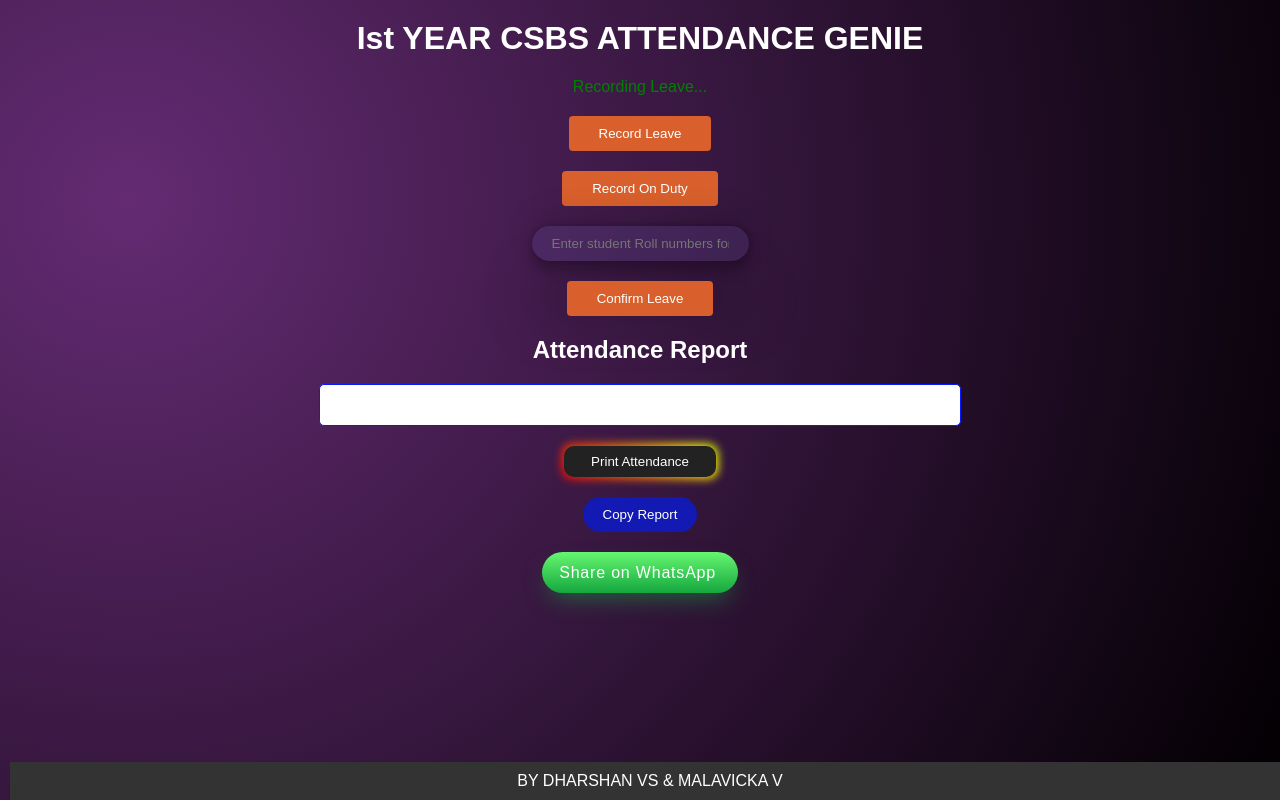
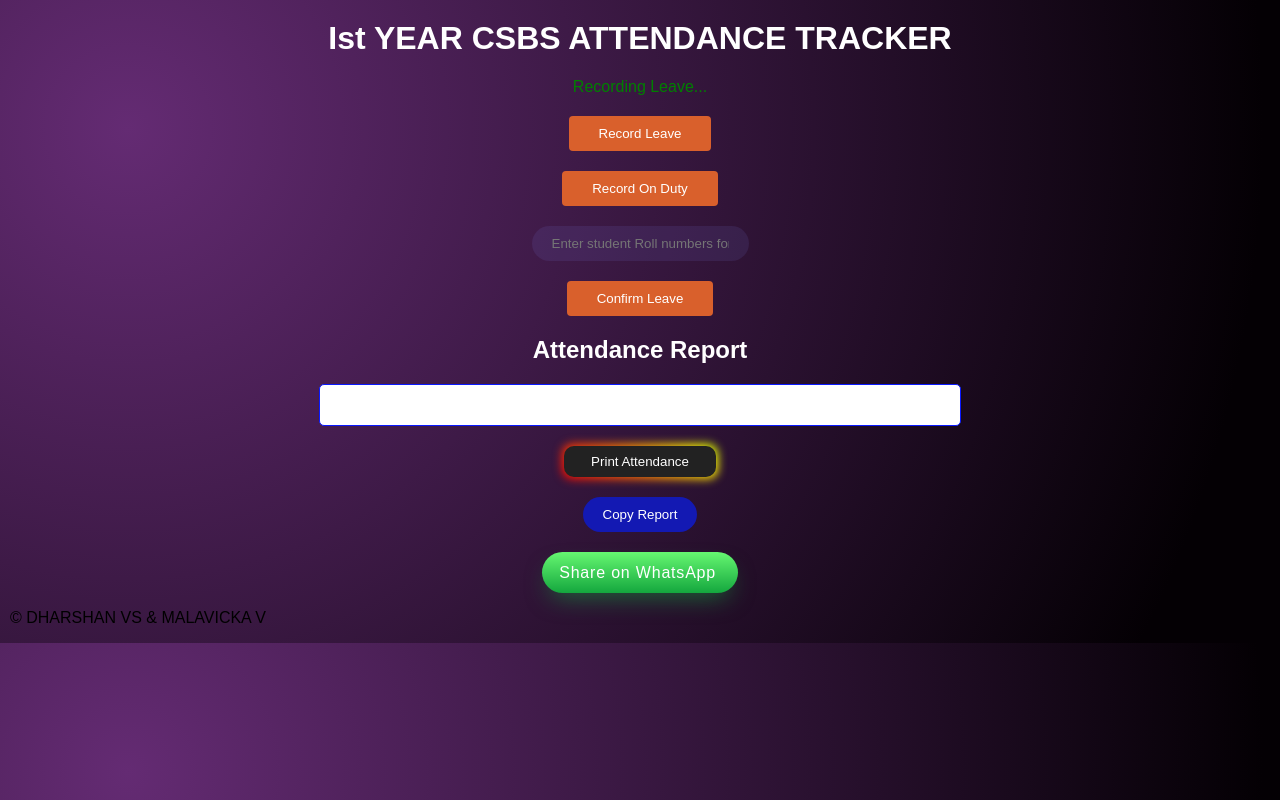
Before and after one commit to VSD10/csbsattedance1.github.io, a plain HTML site: page index.html in a window 1280 px wide. Both pictures are taken after a click on the button "Record Leave". Shown: the top 800 px of the page. Drawn offline with Linux system fonts and the light colour scheme.

Commit message:
Update index.html
Signed-off-by: DHARSHAN <115576364+VSD10@users.noreply.github.com>

```diff
--- a/index.html
+++ b/index.html
@@ -7,38 +7,46 @@
     <link rel="stylesheet" href="styles.css">
 </head>
 <body>
-    <h1>Ist YEAR CSBS ATTENDANCE GENIE</h1>
 
+    <header>
+        <h1>Ist YEAR CSBS ATTENDANCE TRACKER</h1>
         <div id="message"></div>
+    </header>
 
+    <main>
+        <div class="button-container">
             <button onclick="recordAttendance('Leave')">Record Leave</button>
             <button onclick="recordAttendance('On-duty')">Record On Duty</button>
+        </div>
 
         <!-- Leave input box -->
         <div id="leave-input" style="display: none;">
-        <input type="text" style="box-shadow: rgba(0, 0, 0, 0.25) 0px 54px 55px, rgba(0, 0, 0, 0.12) 0px -12px 30px, rgba(0, 0, 0, 0.12) 0px 4px 6px, rgba(0, 0, 0, 0.17) 0px 12px 13px, rgba(0, 0, 0, 0.09) 0px -3px 5px;"id="leave-input-field" placeholder="Enter student Roll numbers for leave separated by spaces">
+            <input type="text" id="leave-input-field" placeholder="Enter student Roll numbers for leave separated by spaces">
             <button onclick="recordLeave()">Confirm Leave</button>
         </div>
 
         <!-- On Duty input box -->
         <div id="on-duty-input" style="display: none;">
-        <input type="text" style="box-shadow: rgba(0, 0, 0, 0.25) 0px 54px 55px, rgba(0, 0, 0, 0.12) 0px -12px 30px, rgba(0, 0, 0, 0.12) 0px 4px 6px, rgba(0, 0, 0, 0.17) 0px 12px 13px, rgba(0, 0, 0, 0.09) 0px -3px 5px;" id="on-duty-input-field" placeholder="Enter student Roll numbers for on duty separated by spaces">
+            <input type="text" id="on-duty-input-field" placeholder="Enter student Roll numbers for on duty separated by spaces">
             <button onclick="recordOnDuty()">Confirm On Duty</button>
         </div>
 
+        <section id="attendance-report-container">
             <h2>Attendance Report</h2>
             <div id="attendance-report"></div>
+        </section>
 
+        <div class="action-buttons">
             <button id="print-button" onclick="printAttendance()">Print Attendance</button>
             <button id="copy-button" onclick="copyReport()">Copy Report</button>
+            <button id="WhatsApp" onclick="shareOnWhatsApp()">Share on WhatsApp</button>
+        </div>
+    </main>
 
-    <!-- WhatsApp button -->
-    <button id="WhatsApp" onclick="shareOnWhatsApp()">Share on WhatsApp</button>
+    <footer>
+        <p>&copy; DHARSHAN VS & MALAVICKA V</p>
+      </footer>
 
     <script src="script.js"></script>
-    <div style="height: 50vh;"></div>
-    <div class="bottom-text">
-        BY DHARSHAN VS & MALAVICKA V
-    </div>
 </body>
 </html>
```
Lines whose indentation alone changed are shown as unchanged.
